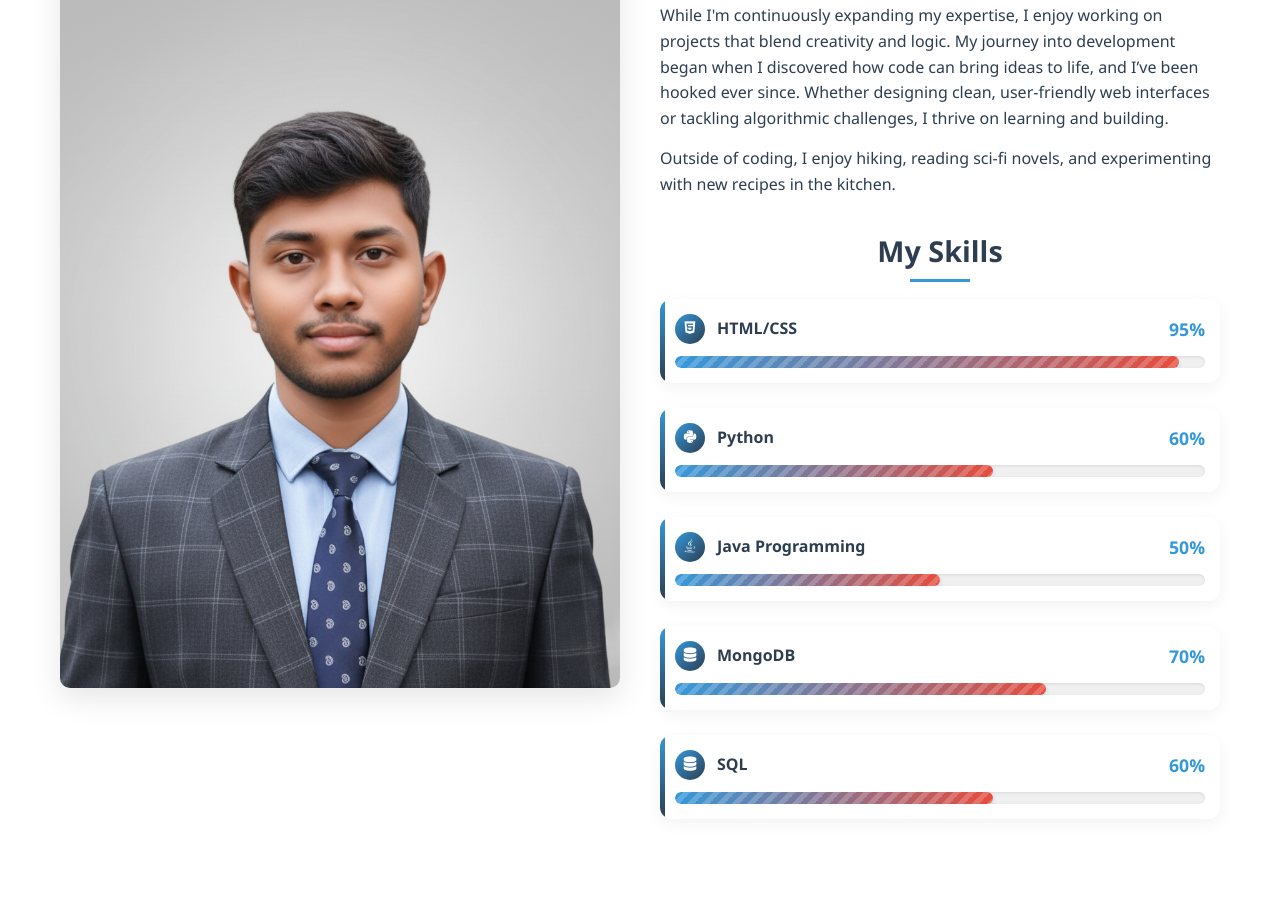
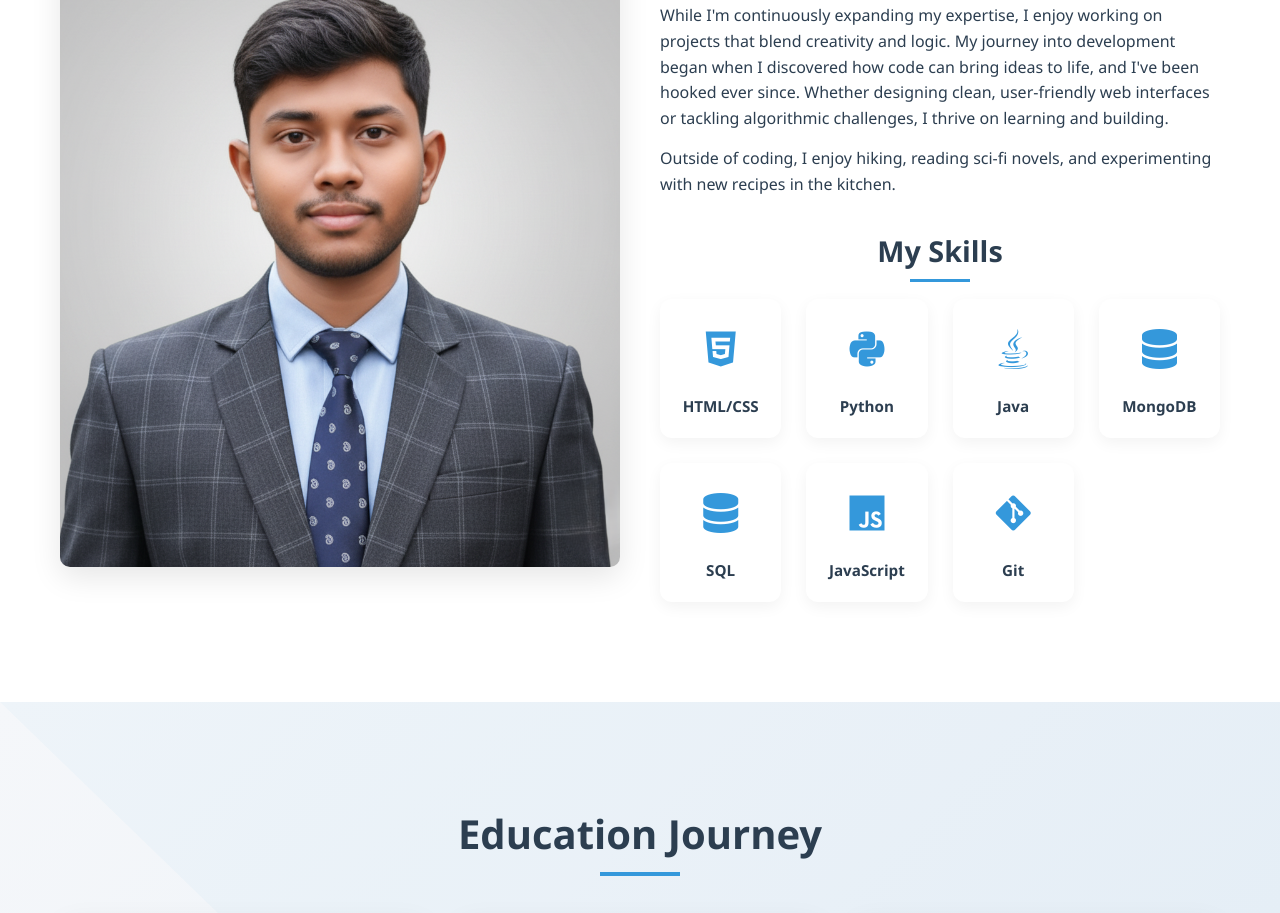
Before and after one commit to SanjeevCharan-123/portfolio.github.io, a plain HTML site: page index.html in a window 1280 px wide. Shown: the part 1194-2107 px from the top of the page. Drawn offline with Linux system fonts and the light colour scheme.

Commit message:
index.html

```diff
--- a/index.html
+++ b/index.html
@@ -267,14 +267,21 @@
             background-color: var(--primary-color);
         }
 
+        .skills-grid {
+            display: grid;
+            grid-template-columns: repeat(auto-fill, minmax(120px, 1fr));
+            gap: 25px;
+            margin-top: 20px;
+        }
+
         .skill-item {
-            margin-bottom: 25px;
-            position: relative;
-            padding: 15px;
             background: white;
             border-radius: 12px;
+            padding: 20px;
+            text-align: center;
             box-shadow: 0 5px 15px rgba(0, 0, 0, 0.05);
             transition: all 0.3s ease;
+            position: relative;
             overflow: hidden;
         }
 
@@ -283,10 +290,11 @@
             position: absolute;
             top: 0;
             left: 0;
-            width: 5px;
-            height: 100%;
-            background: linear-gradient(to bottom, var(--primary-color), var(--secondary-color));
-            transition: width 0.3s ease;
+            width: 100%;
+            height: 4px;
+            background: linear-gradient(90deg, var(--primary-color), var(--secondary-color));
+            transform: scaleX(0);
+            transition: transform 0.3s ease;
         }
 
         .skill-item:hover {
@@ -295,98 +303,29 @@
         }
 
         .skill-item:hover::before {
-            width: 8px;
+            transform: scaleX(1);
         }
 
-        .skill-header {
+        .skill-icon {
+            width: 60px;
+            height: 60px;
+            margin: 0 auto 15px;
             display: flex;
-            justify-content: space-between;
             align-items: center;
-            margin-bottom: 12px;
+            justify-content: center;
+            font-size: 2.5rem;
+            color: var(--primary-color);
+            transition: all 0.3s ease;
+        }
+
+        .skill-item:hover .skill-icon {
+            transform: scale(1.1);
         }
 
         .skill-name {
-            display: flex;
-            align-items: center;
             font-weight: 600;
             color: var(--secondary-color);
-        }
-
-        .skill-icon {
-            width: 30px;
-            height: 30px;
-            background: linear-gradient(135deg, var(--primary-color), var(--secondary-color));
-            border-radius: 50%;
-            display: flex;
-            align-items: center;
-            justify-content: center;
-            margin-right: 12px;
-            color: white;
-            font-size: 0.9rem;
-        }
-
-        .skill-percentage {
-            font-weight: 700;
-            color: var(--primary-color);
-            font-size: 1.1rem;
-        }
-
-        .skill-bar-container {
-            position: relative;
-            height: 12px;
-            background-color: #f0f0f0;
-            border-radius: 10px;
-            overflow: hidden;
-            box-shadow: inset 0 1px 3px rgba(0, 0, 0, 0.1);
-        }
-
-        .skill-bar {
-            height: 100%;
-            border-radius: 10px;
-            position: relative;
-            transition: width 1.5s cubic-bezier(0.22, 0.61, 0.36, 1);
-            background: linear-gradient(90deg, var(--primary-color), var(--accent-color));
-            box-shadow: 0 2px 5px rgba(52, 152, 219, 0.3);
-        }
-
-        .skill-bar::after {
-            content: '';
-            position: absolute;
-            top: 0;
-            left: 0;
-            bottom: 0;
-            right: 0;
-            background-image: linear-gradient(
-                -45deg,
-                rgba(255, 255, 255, 0.2) 25%,
-                transparent 25%,
-                transparent 50%,
-                rgba(255, 255, 255, 0.2) 50%,
-                rgba(255, 255, 255, 0.2) 75%,
-                transparent 75%,
-                transparent
-            );
-            background-size: 15px 15px;
-            animation: move 1.5s linear infinite;
-            border-radius: 10px;
-        }
-
-        @keyframes move {
-            0% {
-                background-position: 0 0;
-            }
-            100% {
-                background-position: 15px 15px;
-            }
-        }
-
-        .skill-level {
-            position: absolute;
-            right: 0;
-            top: -25px;
-            font-size: 0.8rem;
-            color: #777;
-            font-weight: 600;
+            font-size: 0.95rem;
         }
 
         /* Education Section Styles */
@@ -875,6 +814,11 @@
             .internship-grid {
                 grid-template-columns: 1fr;
             }
+
+            .skills-grid {
+                grid-template-columns: repeat(auto-fill, minmax(100px, 1fr));
+                gap: 15px;
+            }
         }
     </style>
 </head>
@@ -915,7 +859,6 @@
                 </div>
                 <div class="hero-image">
                     <img src="profile.jpg.png" alt="My Profile Picture">
-
                 </div>
             </div>
         </div>
@@ -932,85 +875,54 @@
                 <div class="about-text">
                     <h3>Who am I?</h3>
                     <p>I'm a passionate web developer with experience in building modern, responsive websites using HTML, CSS, and React. I also have an intermediate understanding of Python and foundational knowledge of Java and C, which allow me to approach problems with a versatile mindset.</p>
-                    <p>While I'm continuously expanding my expertise, I enjoy working on projects that blend creativity and logic. My journey into development began when I discovered how code can bring ideas to life, and I’ve been hooked ever since. Whether designing clean, user-friendly web interfaces or tackling algorithmic challenges, I thrive on learning and building.</p>
+                    <p>While I'm continuously expanding my expertise, I enjoy working on projects that blend creativity and logic. My journey into development began when I discovered how code can bring ideas to life, and I've been hooked ever since. Whether designing clean, user-friendly web interfaces or tackling algorithmic challenges, I thrive on learning and building.</p>
                     <p>Outside of coding, I enjoy hiking, reading sci-fi novels, and experimenting with new recipes in the kitchen.</p>
 
                     <div class="skills">
                         <h3>My Skills</h3>
+                        <div class="skills-grid">
                             <div class="skill-item">
-                            <div class="skill-header">
-                                <div class="skill-name">
                                 <div class="skill-icon">
                                     <i class="fab fa-html5"></i>
                                 </div>
-                                    <span>HTML/CSS</span>
-                                </div>
-                                <div class="skill-percentage">95%</div>
-                            </div>
-                            <div class="skill-bar-container">
-                                <div class="skill-bar" style="width: 95%;"></div>
-                            </div>
-                            <div class="skill-level">Expert</div>
+                                <div class="skill-name">HTML/CSS</div>
                             </div>
                             <div class="skill-item">
-                            <div class="skill-header">
-                                <div class="skill-name">
                                 <div class="skill-icon">
                                     <i class="fab fa-python"></i>
                                 </div>
-                                    <span>Python</span>
-                                </div>
-                                <div class="skill-percentage">60%</div>
-                            </div>
-                            <div class="skill-bar-container">
-                                <div class="skill-bar" style="width: 60%;"></div>
-                            </div>
-                            <div class="skill-level">Intermediate</div>
+                                <div class="skill-name">Python</div>
                             </div>
                             <div class="skill-item">
-                            <div class="skill-header">
-                                <div class="skill-name">
                                 <div class="skill-icon">
                                     <i class="fab fa-java"></i>
                                 </div>
-                                    <span>Java Programming</span>
-                                </div>
-                                <div class="skill-percentage">50%</div>
-                            </div>
-                            <div class="skill-bar-container">
-                                <div class="skill-bar" style="width: 50%;"></div>
-                            </div>
-                            <div class="skill-level">Intermediate</div>
+                                <div class="skill-name">Java</div>
                             </div>
                             <div class="skill-item">
-                            <div class="skill-header">
-                                <div class="skill-name">
                                 <div class="skill-icon">
                                     <i class="fas fa-database"></i>
                                 </div>
-                                    <span>MongoDB</span>
-                                </div>
-                                <div class="skill-percentage">70%</div>
-                            </div>
-                            <div class="skill-bar-container">
-                                <div class="skill-bar" style="width: 70%;"></div>
-                            </div>
-                            <div class="skill-level">Beginner</div>
+                                <div class="skill-name">MongoDB</div>
                             </div>
                             <div class="skill-item">
-                            <div class="skill-header">
-                                <div class="skill-name">
                                 <div class="skill-icon">
                                     <i class="fas fa-database"></i>
                                 </div>
-                                    <span>SQL</span>
+                                <div class="skill-name">SQL</div>
                             </div>
-                                <div class="skill-percentage">60%</div>
+                            <div class="skill-item">
+                                <div class="skill-icon">
+                                    <i class="fab fa-js"></i>
                                 </div>
-                            <div class="skill-bar-container">
-                                <div class="skill-bar" style="width: 60%;"></div>
+                                <div class="skill-name">JavaScript</div>
                             </div>
-                            <div class="skill-level">Intermediate</div>
+                            <div class="skill-item">
+                                <div class="skill-icon">
+                                    <i class="fab fa-git-alt"></i>
+                                </div>
+                                <div class="skill-name">Git</div>
+                            </div>
                         </div>
                     </div>
                 </div>
@@ -1114,6 +1026,7 @@ University in Krishnankoil, Tamil Nadu</span>
                             Completed secondary education with good academic performance,
                             showing dedication and a strong foundation in learning,
                             and consistently maintaining focus and discipline throughout the studies.
+                        </p>
                         <div class="education-highlights">
                             <h4 class="highlight-title">Key Activities:</h4>
                             <ul class="highlight-list">
@@ -1131,7 +1044,6 @@ University in Krishnankoil, Tamil Nadu</span>
                             <div class="stat">
                                 <div class="stat-value">83.5%</div>
                                 <div class="stat-label">Final Score</div>
-                            </div>
                             </div>
                         </div>
                     </div>
@@ -1258,7 +1170,7 @@ University in Krishnankoil, Tamil Nadu</span>
                         </div>
                         <div class="form-group">
                             <label for="subject">Subject</label>
-                            <input type="text" id="subject" name="subject" required>
+                            <input type="text" id="subject" name="subject">
                         </div>
                         <div class="form-group">
                             <label for="message">Message</label>
@@ -1275,7 +1187,7 @@ University in Krishnankoil, Tamil Nadu</span>
     <footer>
         <div class="container">
             <div class="footer-content">
-                <p>&copy; 2023 Ankamma Gari Sanjeev Charan. All rights reserved.</p>
+                <p>&copy; 2025 Ankamma Gari Sanjeev Charan. All Rights Reserved.</p>
                 <div class="footer-social">
                     <a href="https://github.com/SanjeevCharan-123"><i class="fab fa-github"></i></a>
                     <a href="https://www.linkedin.com/in/ankamma-gari-sanjeev-charan-633668268/"><i class="fab fa-linkedin"></i></a>
@@ -1286,7 +1198,7 @@ University in Krishnankoil, Tamil Nadu</span>
     </footer>
 
     <script>
-        // Mobile Navigation
+        // Mobile Navigation Toggle
         const hamburger = document.querySelector('.hamburger');
         const navLinks = document.querySelector('.nav-links');
 
@@ -1300,56 +1212,6 @@ University in Krishnankoil, Tamil Nadu</span>
                 navLinks.classList.remove('active');
             });
         });
-
-        // Smooth scrolling for anchor links
-        document.querySelectorAll('a[href^="#"]').forEach(anchor => {
-            anchor.addEventListener('click', function(e) {
-                e.preventDefault();
-
-                const targetId = this.getAttribute('href');
-                if(targetId === '#') return;
-
-                const targetElement = document.querySelector(targetId);
-                if(targetElement) {
-                    window.scrollTo({
-                        top: targetElement.offsetTop - 80,
-                        behavior: 'smooth'
-                    });
-                }
-            });
-        });
-
-        // Form submission
-        const contactForm = document.querySelector('.contact-form form');
-        if(contactForm) {
-            contactForm.addEventListener('submit', function(e) {
-                e.preventDefault();
-
-                // Get form data
-                const formData = new FormData(this);
-                const name = formData.get('name');
-                const email = formData.get('email');
-                const subject = formData.get('subject');
-                const message = formData.get('message');
-
-                // Here you would typically send the form data to a server
-                // For now, we'll just show an alert
-                alert(`Thank you for your message, ${name}! I'll get back to you soon.`);
-                this.reset();
-            });
-        }
-
-        // Add scroll effect to header
-        window.addEventListener('scroll', () => {
-            const header = document.querySelector('header');
-            if(window.scrollY > 100) {
-                header.style.boxShadow = '0 5px 20px rgba(0, 0, 0, 0.1)';
-                header.style.background = 'rgba(255, 255, 255, 0.95)';
-            } else {
-                header.style.boxShadow = '0 2px 10px rgba(0, 0, 0, 0.1)';
-                header.style.background = 'white';
-            }
-        });
     </script>
 </body>
 </html>
```
Lines whose indentation alone changed are shown as unchanged.
